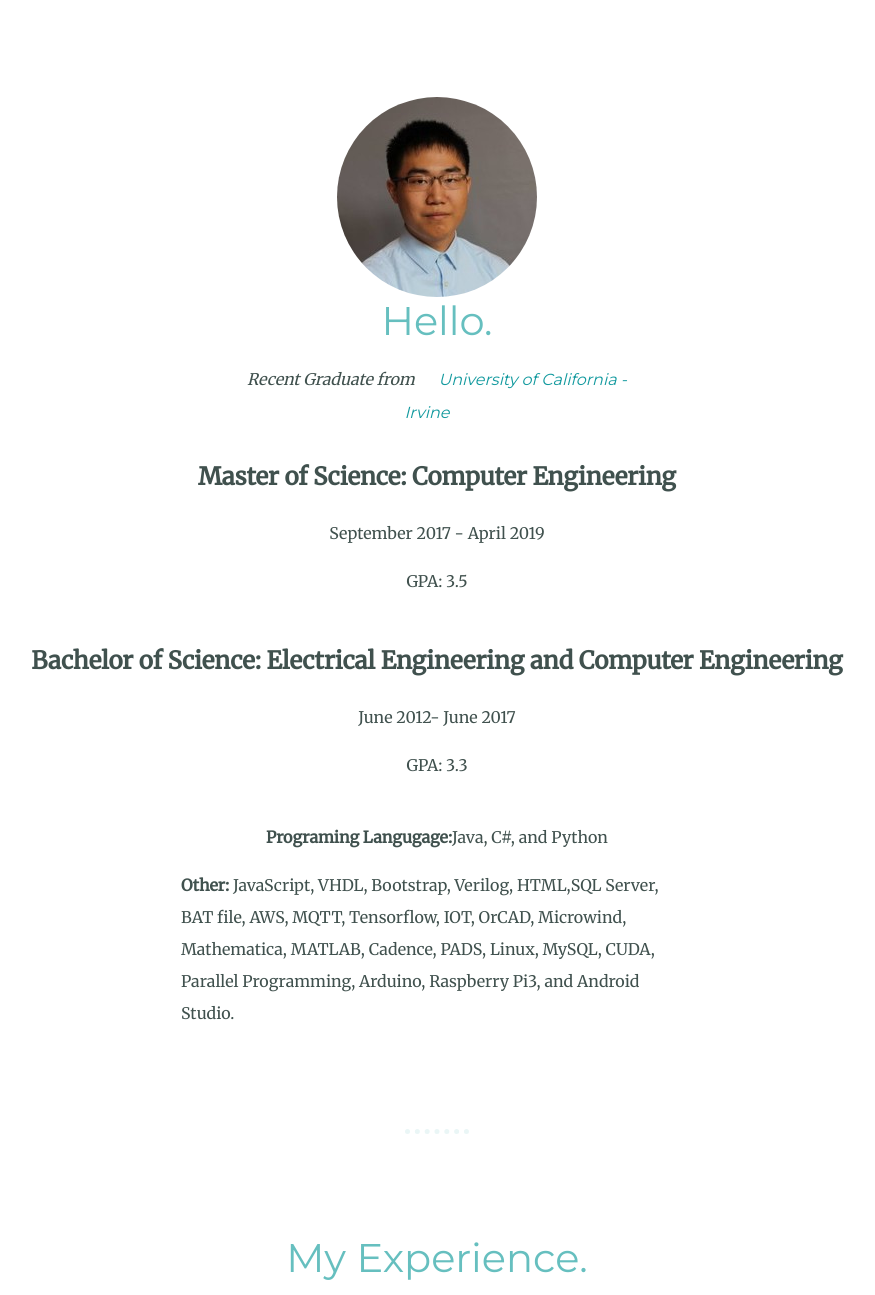
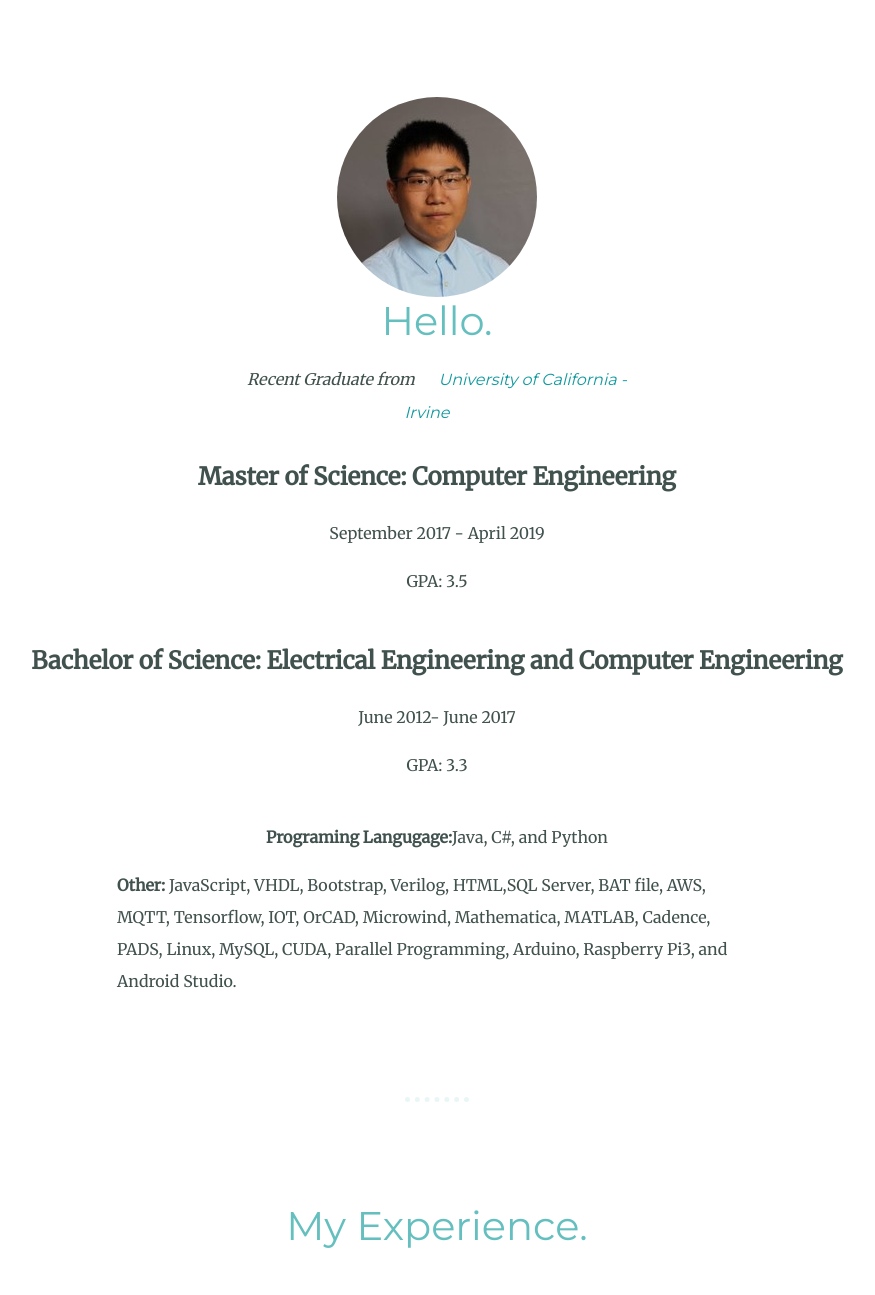
Before and after one commit to yukinosnow/CSS-MySite, a plain HTML site: page index.html in a window 1280 px wide. Shown: the part 756-2051 px from the top of the page, without its empty margins (203-1078 px from the left). Drawn offline with nearby package versions, Linux system fonts and the light colour scheme.

Commit message:
Minor fix on spacing 6/9/2019

```diff
--- a/css/styles.css
+++ b/css/styles.css
@@ -59,6 +59,8 @@ a:hover {
   padding-top: 100px;
 }
 
+#profile {}
+
 .middle-container {
   margin: 100px auto auto;
 }
@@ -76,9 +78,11 @@ a:hover {
 .prog {
   text-decoration: underline;
 }
-.other-skill{
-  padding: 0 30%;
+
+.other-skill {
+  width: 50%;
   text-align: left;
+  margin: auto;
 }
 
 .intro {
@@ -91,12 +95,14 @@ a:hover {
   margin: 100px auto 100px auto;
   text-align: left;
 }
+
 .Experience-row {
   width: 60%;
   margin: 100px auto 100px auto;
   text-align: center;
 }
-.Experience-list{
+
+.Experience-list {
   text-align: left;
 }
 
@@ -108,7 +114,8 @@ a:hover {
 .copyright {
   color: #EAF6F6;
 }
-.middle-container-degree{
+
+.middle-container-degree {
   font-weight: bold;
   font-size: 1.5rem;
 }
@@ -141,22 +148,27 @@ a:hover {
   float: right;
   margin-left: 30px;
 }
-#testimonials{
+
+#testimonials {
   text-align: center;
 }
-.carousel-item{
+
+.carousel-item {
   padding: 7% 15%;
 }
-.carousel-control-prev{
+
+.carousel-control-prev {
   width: 5%;
   background-color: #66BFBF;
   color: black;
 }
-.carousel-control-next{
+
+.carousel-control-next {
   width: 5%;
   background-color: #66BFBF;
 }
-.Project-list{
+
+.Project-list {
   text-align: left;
 }
 
--- a/index.html
+++ b/index.html
@@ -22,7 +22,7 @@
     <img class="bottom-cloud" src="images/cloud.png" alt="cloud-img">
     <img src="images/mountain.png" alt="mountain-img">
   </div>
-  <div class="profile">
+  <section id="profile">
     <img class="self-image" src="images/Enze's picture.jpg" alt="Enze's picture">
     <h2>Hello.</h2>
     <p class="intro"><em>Recent Graduate from <a href="https://uci.edu/">University of California - Irvine</a></em></p>
@@ -41,8 +41,10 @@
       <b>Other:</b> JavaScript, VHDL, Bootstrap, Verilog, HTML,SQL Server, BAT file, AWS, MQTT, Tensorflow, IOT, OrCAD, Microwind, Mathematica, MATLAB, Cadence, PADS, Linux, MySQL, CUDA, Parallel Programming, Arduino, Raspberry Pi3, and Android Studio.
     </p>
     <hr>
-  </div>
-  <div class="Experience">
+  </section>
+
+
+  <section class="Experience">
     <h2>My Experience.</h2>
     <div class="Experience-row">
       <h3>Software Engineering Intern, RxSafe, LLC – Vista, CA</h3>
@@ -85,6 +87,8 @@
       </ul>
       <hr>
     </div>
+  </section>
+  <section id="project">
     <div id="testimonials">
       <h2>Project</h2>
       <div id="testimonial-carousel" class="carousel slide" data-ride="false">
@@ -152,6 +156,8 @@
         </a>
       </div>
     </div>
+  </section>
+
 
 
     <hr>
```
